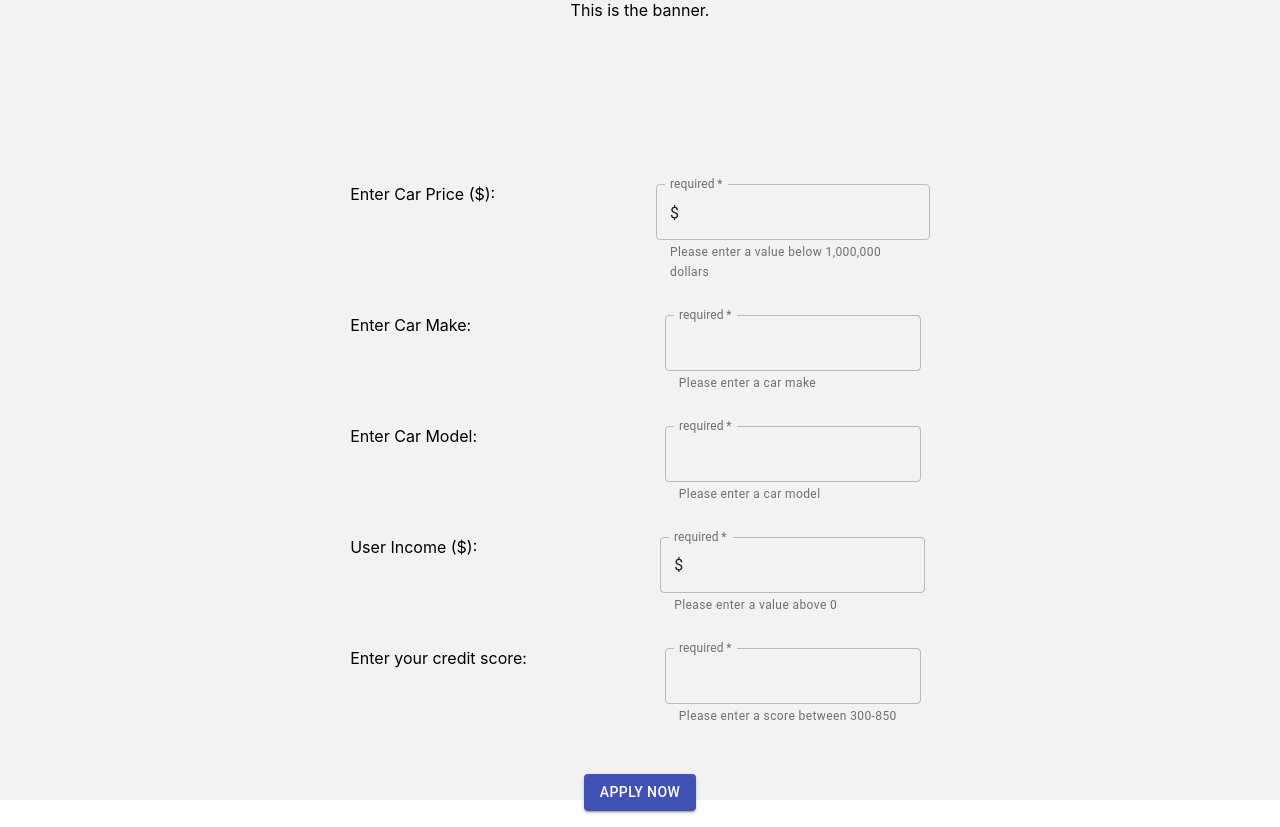
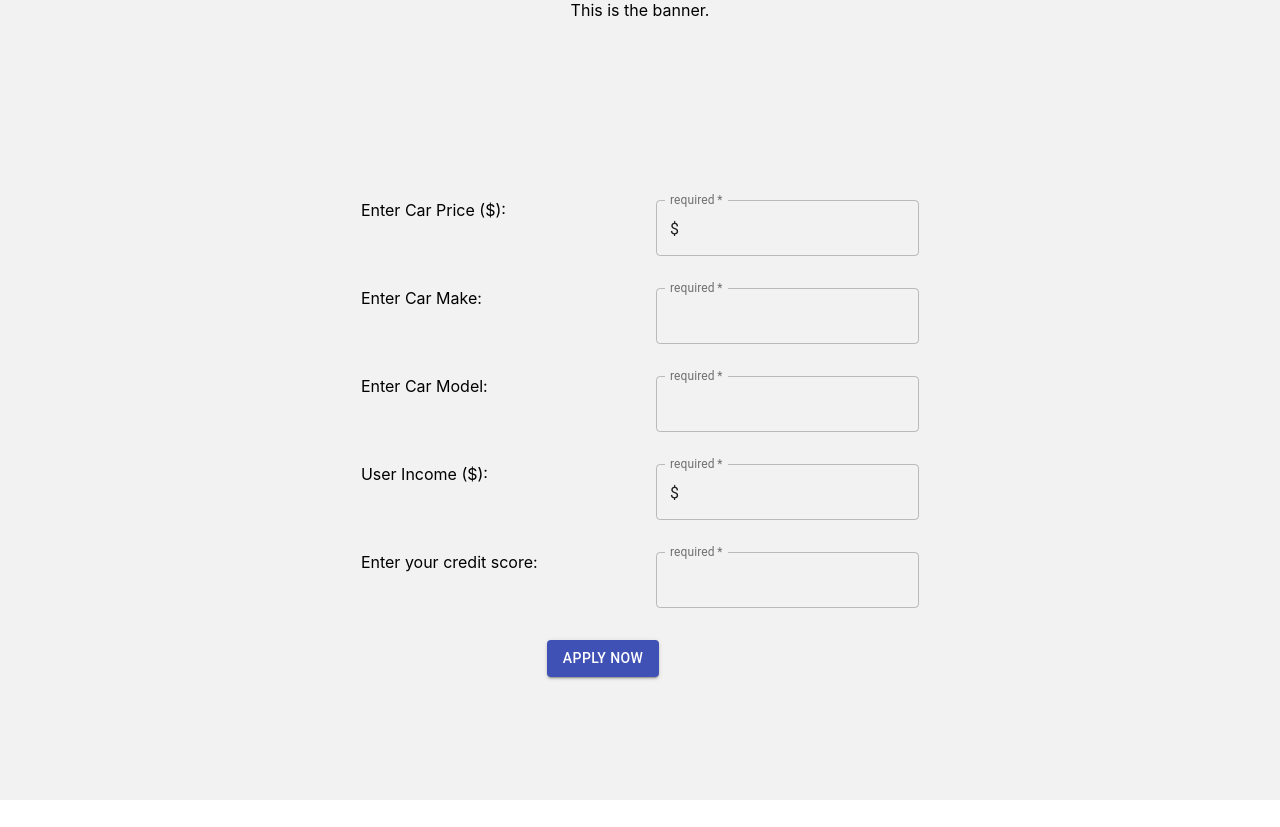
Before and after one commit to milosbunijevac/creditAppTakeHomeMilosB, a React (Create React App) app: page / in a window 1280 px wide. After the commit the page ends 800 px from the top, so only its background shows below. Built offline with nearby package versions, Linux system fonts and the light colour scheme.

Commit message:
Modified styling for text fields

```diff
--- a/src/Components/LandingPage/LandingPage.js
+++ b/src/Components/LandingPage/LandingPage.js
@@ -122,7 +122,6 @@ const LandingPage = () => {
       <Grid container>
         <Grid item xs={2} />
         <Grid item xs={8}>
-          <div className="centerForm">
           <form onSubmit={handleSubmit}>
             <Grid container id="internalLandingPageForm" spacing={4}>
               {/* Text Fields */}
@@ -134,7 +133,10 @@ const LandingPage = () => {
                 label="required"
                 required
                 error={allErrors.carValueError}
-                  helperText={"Please enter a value below 1,000,000 dollars"}
+                helperText={
+                  allErrors.carValueError &&
+                  "Please enter a value below 1,000,000 dollars"
+                }
                 passbackFunction={(e) => handleChange(e, changeCarPrice)}
               />
               <TextFieldStyled
@@ -144,7 +146,7 @@ const LandingPage = () => {
                 label="required"
                 required
                 error={allErrors.carMakeError}
-                  helperText={"Please enter a car make"}
+                helperText={allErrors.carMakeError && "Please enter a car make"}
                 passbackFunction={(e) => handleChange(e, changeCarMake)}
               />
               <TextFieldStyled
@@ -154,7 +156,9 @@ const LandingPage = () => {
                 label="required"
                 required
                 error={allErrors.carModelError}
-                  helperText={"Please enter a car model"}
+                helperText={
+                  allErrors.carModelError && "Please enter a car model"
+                }
                 passbackFunction={(e) => handleChange(e, changeCarModel)}
               />
               <TextFieldStyled
@@ -165,7 +169,9 @@ const LandingPage = () => {
                 label="required"
                 required
                 error={allErrors.userIncomeError}
-                  helperText={"Please enter a value above 0"}
+                helperText={
+                  allErrors.userIncomeError && "Please enter a value above 0"
+                }
                 passbackFunction={(e) => handleChange(e, changeUserIncome)}
               />
               <TextFieldStyled
@@ -175,13 +181,16 @@ const LandingPage = () => {
                 label="required"
                 required
                 error={allErrors.userCreditScoreError}
-                  helperText={"Please enter a score between 300-850"}
+                helperText={
+                  allErrors.userCreditScoreError &&
+                  "Please enter a score between 300-850"
+                }
                 passbackFunction={(e) => handleChange(e, changeUserScore)}
               />
 
               {/* Submit Button */}
-                <Grid item xs={5} />
-                <Grid item xs={2}>
+              <Grid item xs={4} />
+              <Grid item xs={3}>
                 <Button
                   variant="contained"
                   color="primary"
@@ -194,7 +203,6 @@ const LandingPage = () => {
               <Grid item xs={5} />
             </Grid>
           </form>
-          </div>
         </Grid>
         <Grid item xs={2} />
       </Grid>
--- a/src/Components/NewAccount/NewAccount.js
+++ b/src/Components/NewAccount/NewAccount.js
@@ -90,7 +90,9 @@ const NewAccount = () => {
                 required
                 error={allErrors.userEmailError}
                 label="Email address"
-                helperText="Please enter your email"
+                helperText={
+                  allErrors.userEmailError && "Please enter your email"
+                }
                 passbackFunction={(e) => handleChange(e, changeUserEmail)}
               />
               <TextFieldStyled
@@ -100,7 +102,9 @@ const NewAccount = () => {
                 required
                 label="Password"
                 error={allErrors.userPasswordError}
-                helperText="Passwords must match"
+                helperText={
+                  allErrors.userPasswordError && "Passwords must match"
+                }
                 passbackFunction={(e) => handleChange(e, changeUserPassword)}
               />
               <TextFieldStyled
@@ -110,7 +114,9 @@ const NewAccount = () => {
                 required
                 error={allErrors.userPasswordConfirmError}
                 label="Confirm Password"
-                helperText="Passwords must match"
+                helperText={
+                  allErrors.userPasswordConfirmError && "Passwords must match"
+                }
                 passbackFunction={(e) =>
                   handleChange(e, changeUserPasswordConfirm)
                 }
--- a/src/Components/TextFieldStyled/TextFieldStyled.js
+++ b/src/Components/TextFieldStyled/TextFieldStyled.js
@@ -17,6 +17,7 @@ const TextFieldStyled = (props) => {
     error,
     helperText,
     required,
+    fullWidth,
   } = props;
 
   const adornmentCheck = () => {
@@ -28,7 +29,7 @@ const TextFieldStyled = (props) => {
   };
 
   return (
-    <Grid container spacing={4}>
+    <>
       <Grid item xs={2} />
       <Grid item xs={4}>
         <div className="labelFormatting">{info}</div>
@@ -39,6 +40,7 @@ const TextFieldStyled = (props) => {
           onChange={passbackFunction}
           value={value}
           type={type}
+          fullWidth={fullWidth}
           required={required}
           label={label}
           error={error}
@@ -52,9 +54,8 @@ const TextFieldStyled = (props) => {
           }}
         />
       </Grid>
-      <Grid item xs={4} />
       <Grid item xs={2} />
-    </Grid>
+    </>
   );
 };
 
@@ -64,6 +65,7 @@ TextFieldStyled.propTypes = {
   passbackFunction: propTypes.func.isRequired,
   type: propTypes.string.isRequired,
   error: propTypes.bool,
+  fullWidth: propTypes.bool,
   adornment: propTypes.string,
   label: propTypes.string,
   helperText: propTypes.string,
@@ -76,6 +78,7 @@ TextFieldStyled.defaultProps = {
   error: false,
   helperText: " ",
   required: false,
+  fullWidth: true,
 };
 
 export default TextFieldStyled;
```
Lines whose indentation alone changed are shown as unchanged.
